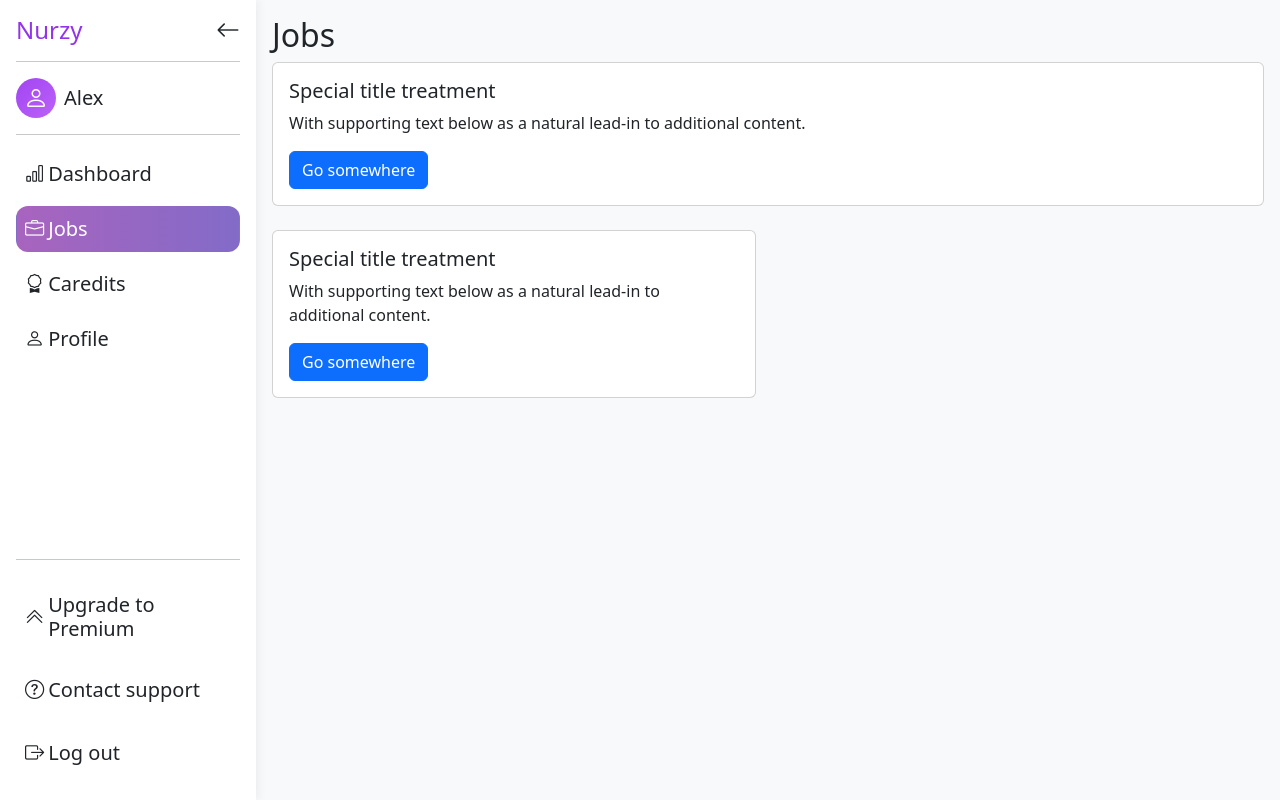
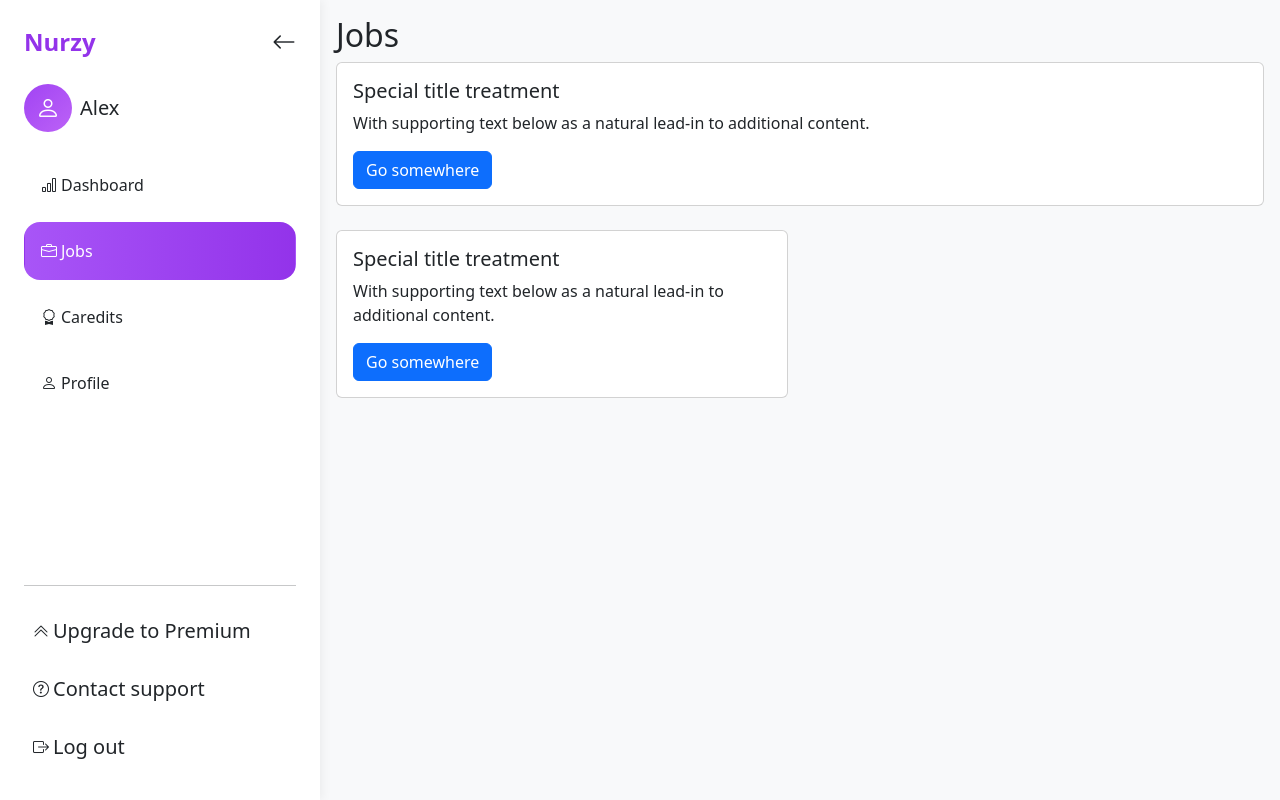
Before and after one commit to alexmunoz17/nurzy, a React (Vite) app in the folder frontend/: page /jobs in a window 1280 px wide. Built offline with nearby package versions, Linux system fonts and the light colour scheme.

Commit message:
Enhanced Sidebar styling and spacing adjustments

```diff
--- a/frontend/src/components/Sidebar/Sidebar.css
+++ b/frontend/src/components/Sidebar/Sidebar.css
@@ -7,6 +7,8 @@
 
 .heading-sidebar {
     color: #9333ea;
+    font-weight: 700;
+    font-size: 1.5rem;
 }
 
 .icon-collapse {
@@ -21,8 +23,8 @@
     color: white;
     font-size: 1.5rem;
     border-radius: 50%;
-    height: 2.5rem;
-    width: 2.5rem;
+    height: 3rem;
+    width: 3rem;
     align-items: center;
     display: flex;
     justify-content: center;
@@ -31,9 +33,10 @@
 
 .btn-sidebar {
     margin-bottom: 0.5rem;
-    border-radius: 0.75rem !important;
+    border-radius: 1rem !important;
     text-align: left !important;
-    font-size: larger !important;
+    font-weight: 500 !important;
+    font-size: 1rem !important;
 }
 
 .btn-sidebar:hover {
@@ -41,7 +44,7 @@
 }
 
 .btn-sidebar-active {
-    background: linear-gradient(to right, #A864BE, #836bc8);
+    background: linear-gradient(to right, #A855F7, #9333EA);
     color: white !important;
 }
 
--- a/frontend/src/components/Sidebar/Sidebar.jsx
+++ b/frontend/src/components/Sidebar/Sidebar.jsx
@@ -12,22 +12,20 @@ function Sidebar() {
     };
 
     return (
-        <div className="p-3 vh-100 d-flex flex-column navbar-sidebar d-none d-md-flex flex-shrink-0"
-             style={{ width: collapsedSidebar ? "5rem" : "16rem" }}>
-            <div className="d-flex align-items-center">
-                <h4 className="mb-0 heading-sidebar">{collapsedSidebar ? "N" : "Nurzy"}</h4>
+        <div className="p-4 vh-100 d-flex flex-column navbar-sidebar d-none d-md-flex flex-shrink-0"
+             style={{ width: collapsedSidebar ? "5rem" : "20rem" }}>
+            <div className="d-flex pb-4 align-items-center">
+                <span className="mb-0 heading-sidebar">{collapsedSidebar ? "N" : "Nurzy"}</span>
                 <h4 className="ms-auto mb-0 icon-collapse">
                     <i className={`bi ${collapsedSidebar ? "bi-arrow-right" : "bi-arrow-left"}`} onClick={toggleSidebar}></i>
                 </h4>
             </div>
-            <hr/>
-            <div className={`d-flex align-items-center ${collapsedSidebar ? "collapsed d-flex" : ""}`}>
+            <div className={`d-flex pb-4 align-items-center ${collapsedSidebar ? "collapsed d-flex" : ""}`}>
                 <div className="icon-profile">
                     <i className="bi bi-person"></i>
                 </div>
                 {collapsedSidebar ? null : (<h5 className="mb-0 ms-2">Alex</h5>)}
             </div>
-            <hr/>
             <SidebarLink url="/dashboard" icon="bi bi-bar-chart" label="Dashboard" collapsedSidebar={collapsedSidebar} />
             <SidebarLink url="/jobs" icon="bi bi-briefcase" label="Jobs" collapsedSidebar={collapsedSidebar} />
             <SidebarLink url="/caredits" icon="bi bi-award" label="Caredits" collapsedSidebar={collapsedSidebar} />
--- a/frontend/src/components/Sidebar/SidebarLink.jsx
+++ b/frontend/src/components/Sidebar/SidebarLink.jsx
@@ -6,10 +6,10 @@ function SidebarLink({ url, icon, label, collapsedSidebar }) {
 
     return (
         <>
-            <Link to={url} className={`btn btn-sidebar p-2 d-flex align-items-center
+            <Link to={url} className={`btn btn-sidebar p-3 d-flex align-items-center
                                 ${collapsedSidebar ? "collapsed" : ""}
                                 ${currentPath === url.substring(1) ? "btn-sidebar-active" : ""}`}>
-                <i className={`${icon}`}></i> {collapsedSidebar ? null : <h5 className="mb-0 ms-1">{label}</h5>}
+                <i className={`${icon}`}></i> {collapsedSidebar ? null : <span className="mb-0 ms-1">{label}</span>}
             </Link>
         </>
     )
```
